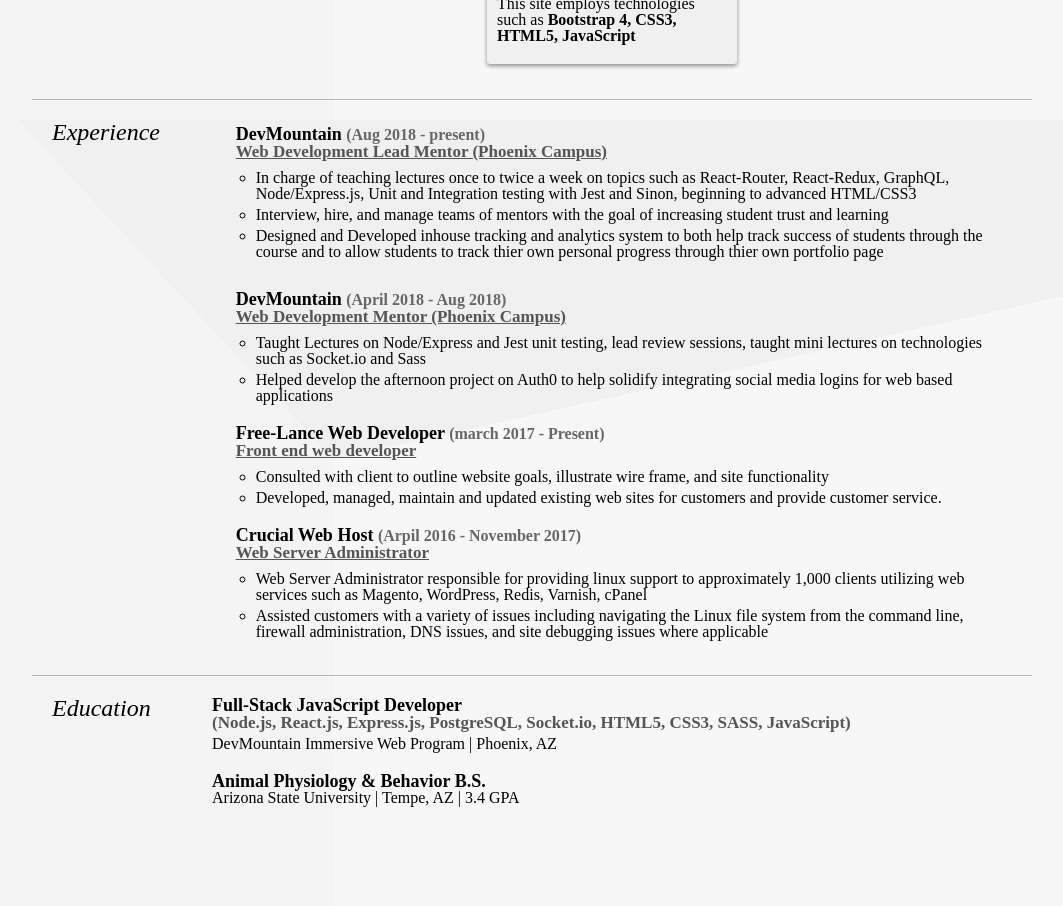
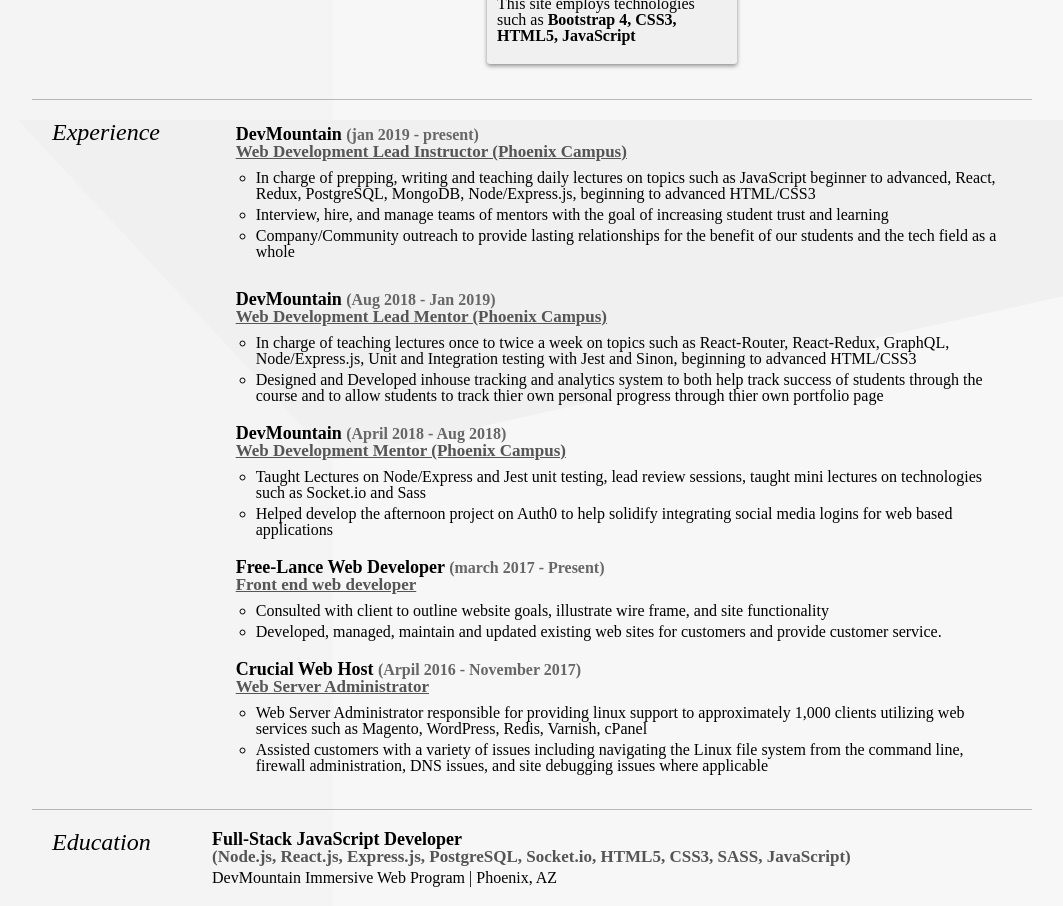
Before and after one commit to joshborup/portfolio, a React (Create React App) app: page / in a window 1280 px wide. Shown: the part 1480-2386 px from the top of the page, without its empty margins (108-1171 px from the left). Built offline with nearby package versions, Linux system fonts and the light colour scheme; a web font is replaced by a local one.

Commit message:
updating work experience

```diff
--- a/src/components/Home/Experience.js
+++ b/src/components/Home/Experience.js
@@ -1,45 +1,113 @@
-import React, { Component } from 'react';
+import React, { Component } from "react";
 
 export default class Experience extends Component {
   render() {
     return (
-            <div className='experience-display'>
+      <div className="experience-display">
         <h2>Experience</h2>
         <div>
           <div>
-                        <h3>DevMountain <span className='experience-dates'>(Aug 2018 - present)</span></h3>
+            <h3>
+              DevMountain{" "}
+              <span className="experience-dates">(jan 2019 - present)</span>
+            </h3>
+            <h4>Web Development Lead Instructor (Phoenix Campus)</h4>
+            <ul>
+              <li>
+                In charge of prepping, writing and teaching daily lectures on
+                topics such as JavaScript beginner to advanced, React, Redux,
+                PostgreSQL, MongoDB, Node/Express.js, beginning to advanced
+                HTML/CSS3
+              </li>
+              <li>
+                Interview, hire, and manage teams of mentors with the goal of
+                increasing student trust and learning
+              </li>
+              <li>
+                Company/Community outreach to provide lasting relationships for
+                the benefit of our students and the tech field as a whole
+              </li>
+            </ul>
+          </div>
+          <div>
+            <h3>
+              DevMountain{" "}
+              <span className="experience-dates">(Aug 2018 - Jan 2019)</span>
+            </h3>
             <h4>Web Development Lead Mentor (Phoenix Campus)</h4>
             <ul>
-                            <li>In charge of teaching lectures once to twice a week on topics such as React-Router, React-Redux, GraphQL, Node/Express.js, Unit and Integration testing with Jest and Sinon, beginning to advanced HTML/CSS3</li>
-                            <li>Interview, hire, and manage teams of mentors with the goal of increasing student trust and learning</li>
-                            <li>Designed and Developed inhouse tracking and analytics system to both help track success of students through the course and to allow students to track thier own personal progress through thier own portfolio page</li>
+              <li>
+                In charge of teaching lectures once to twice a week on topics
+                such as React-Router, React-Redux, GraphQL, Node/Express.js,
+                Unit and Integration testing with Jest and Sinon, beginning to
+                advanced HTML/CSS3
+              </li>
+              <li>
+                Designed and Developed inhouse tracking and analytics system to
+                both help track success of students through the course and to
+                allow students to track thier own personal progress through
+                thier own portfolio page
+              </li>
             </ul>
           </div>
 
           <div>
-                        <h3>DevMountain <span className='experience-dates'>(April 2018 - Aug 2018)</span></h3>
+            <h3>
+              DevMountain{" "}
+              <span className="experience-dates">(April 2018 - Aug 2018)</span>
+            </h3>
             <h4>Web Development Mentor (Phoenix Campus)</h4>
             <ul>
-                            <li>Taught Lectures on Node/Express and Jest unit testing, lead review sessions, taught mini lectures on technologies such as Socket.io and Sass</li>
-                            <li>Helped develop the afternoon project on Auth0 to help solidify integrating social media logins for web based applications </li>
+              <li>
+                Taught Lectures on Node/Express and Jest unit testing, lead
+                review sessions, taught mini lectures on technologies such as
+                Socket.io and Sass
+              </li>
+              <li>
+                Helped develop the afternoon project on Auth0 to help solidify
+                integrating social media logins for web based applications{" "}
+              </li>
             </ul>
           </div>
 
           <div>
-                        <h3>Free-Lance Web Developer <span className='experience-dates'>(march 2017 - Present)</span></h3>
+            <h3>
+              Free-Lance Web Developer{" "}
+              <span className="experience-dates">(march 2017 - Present)</span>
+            </h3>
             <h4>Front end web developer</h4>
             <ul>
-                            <li>Consulted with client to outline website goals, illustrate wire frame, and site functionality</li>
-                            <li>Developed, managed, maintain and updated existing web sites for customers and provide customer service.</li>
+              <li>
+                Consulted with client to outline website goals, illustrate wire
+                frame, and site functionality
+              </li>
+              <li>
+                Developed, managed, maintain and updated existing web sites for
+                customers and provide customer service.
+              </li>
             </ul>
           </div>
 
           <div>
-                        <h3>Crucial Web Host <span className='experience-dates'>(Arpil 2016 - November 2017)</span></h3>
+            <h3>
+              Crucial Web Host{" "}
+              <span className="experience-dates">
+                (Arpil 2016 - November 2017)
+              </span>
+            </h3>
             <h4>Web Server Administrator</h4>
             <ul>
-                            <li>Web Server Administrator responsible for providing linux support to approximately 1,000 clients utilizing web services such as Magento, WordPress, Redis, Varnish, cPanel</li>
-                            <li>Assisted customers with a variety of issues including navigating the Linux file system from the command line, firewall administration, DNS issues, and site debugging issues where applicable</li>
+              <li>
+                Web Server Administrator responsible for providing linux support
+                to approximately 1,000 clients utilizing web services such as
+                Magento, WordPress, Redis, Varnish, cPanel
+              </li>
+              <li>
+                Assisted customers with a variety of issues including navigating
+                the Linux file system from the command line, firewall
+                administration, DNS issues, and site debugging issues where
+                applicable
+              </li>
             </ul>
           </div>
         </div>
```
Also changed, not shown: 1 other file (tests, documents, lock files or other folders). Lines whose indentation alone changed are shown as unchanged.
